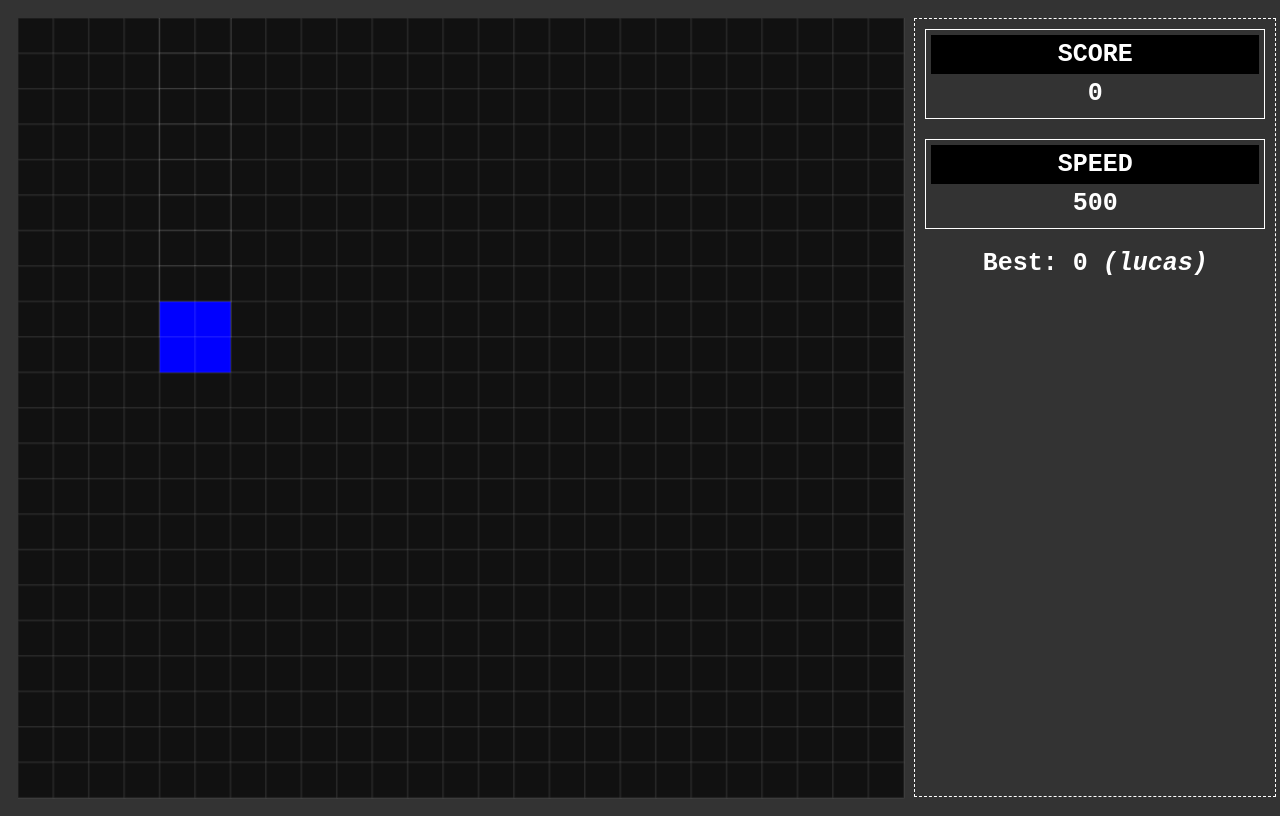
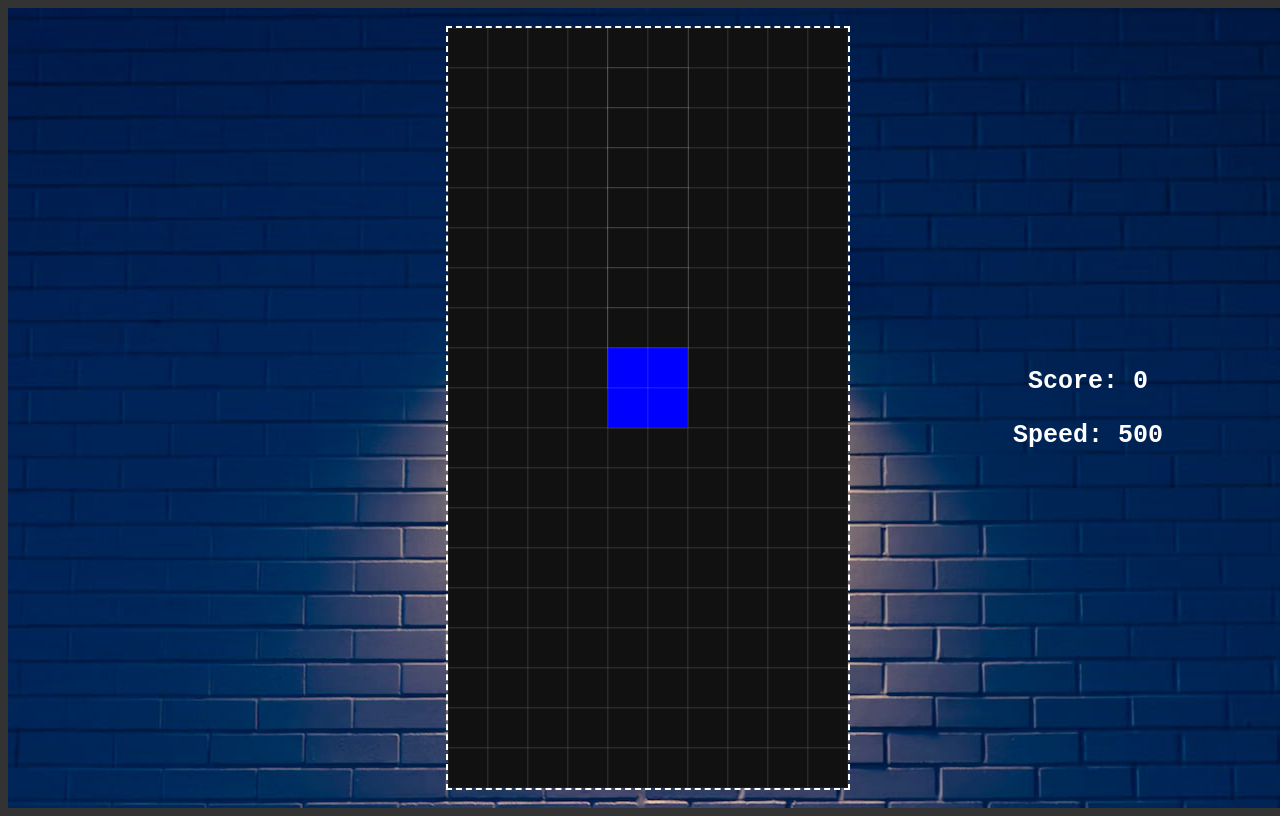
Before and after one commit to lluukinha/tetrisJs, a plain HTML site: page index.html in a window 1280 px wide. Drawn offline with Linux system fonts and the light colour scheme.

Commit message:
change game to fit on steamdeck

```diff
--- a/functions.js
+++ b/functions.js
@@ -1,6 +1,6 @@
-const drawBoard = () => {
-    for (let currentRow = 0; currentRow < rowsCount; currentRow++) {
-        for(let currentCol = 0; currentCol < columnsCount; currentCol++) {
+function drawBoard() {
+    for (let currentRow = 0; currentRow < ROW; currentRow++) {
+        for(let currentCol = 0; currentCol < COL; currentCol++) {
             const currentSquareColor = board[currentRow][currentCol];
             drawSquare(currentRow, currentCol, currentSquareColor);
         }
@@ -10,18 +10,18 @@ const drawBoard = () => {
     speedElement.innerHTML = speed;
 }
 
-const drawSquare = (y, x, color) => {
+function drawSquare(y, x, color) {
     ctx.fillStyle = color;
-    ctx.fillRect(x * squareSize, y * squareSize, squareSize, squareSize);
+    ctx.fillRect(x * SQ, y * SQ, SQ, SQ);
 
     if (color == defaultColor) {
         ctx.strokeStyle = defaultBorder;
     }
 
-    ctx.strokeRect(x * squareSize, y * squareSize, squareSize, squareSize);
+    ctx.strokeRect(x * SQ, y * SQ, SQ, SQ);
 }
 
-const randomPiece = () => {
+function randomPiece() {
     const randomPieceNumber = Math.floor(Math.random() * PIECES.length);
     return new Piece(
         PIECES[randomPieceNumber][0],
@@ -29,20 +29,23 @@ const randomPiece = () => {
     );
 }
 
-const drop = () => {
+function drop() {
     const now = Date.now();
     const delta = now - dropStart;
 
-    if (delta > speed && canMove) {
+    if (delta > speed) {
         piece.moveDown();
         dropStart = Date.now();
     }
 
-    if (canMove) requestAnimationFrame(drop);
+    requestAnimationFrame(drop);
 }
 
-const CONTROL = (event) => {
-    if (!canMove) return;
+function CONTROL(event) {
+
+    if (!canMove) {
+        return false;
+    }
 
     const moveFunctions = {
         ArrowLeft() {
@@ -66,50 +69,49 @@ const CONTROL = (event) => {
     movePiece();
 }
 
-const updateRowAndScore = (row) => {
+function updateRowAndScore(row) {
     canMove = false;
 
     for (let y = row; y > 1; y--) {
-        for (let currentCol = 0; currentCol < columnsCount; currentCol++) {
+        for (let currentCol = 0; currentCol < COL; currentCol++) {
             removeRow(y, currentCol);
         }
     }
 
-    for (let currentCol = 0; currentCol < columnsCount; currentCol++) {
+    for (let currentCol = 0; currentCol < COL; currentCol++) {
         board[0][currentCol] = defaultColor;
     }
 
     score += 10;
 
-    if (speed > 100) speed -= 20;
+    if (speed > 100) {
+        speed -= 20;
+    }
 
     canMove = true;
 }
 
-const removeRow = (rowToRemove, colToRemove) => {
+function removeRow(rowToRemove, colToRemove) {
     board[rowToRemove][colToRemove] = board[rowToRemove - 1][colToRemove];
 }
 
-const gameOver = async () => {
-    const willContinue = await confirm("Game over! Continue?");
-    if (willContinue) {
+function gameOver() {
+    let warning = confirm("Game over! Continue?");
+
+    if (warning) {
         resetGame();
-    } else {
-        canMove = false;
-        speed = 0;
     }
-
 }
 
-const resetGame = () => {
+function resetGame() {
     speed = 500;
     dropStart = Date.now();
     score = 0;
+
     board = [];
-
-    for (let currentRow = 0; currentRow < rowsCount; currentRow++) {
+    for (let currentRow = 0; currentRow < ROW; currentRow++) {
         board[currentRow] = [];
-        for(let currentCol = 0; currentCol < columnsCount; currentCol++) {
+        for(let currentCol = 0; currentCol < COL; currentCol++) {
             board[currentRow][currentCol] = defaultColor;
         }
     }
--- a/game.js
+++ b/game.js
@@ -3,22 +3,21 @@ const ctx = cvs.getContext("2d");
 const scoreElement = document.getElementById("score");
 const speedElement = document.getElementById("speed");
 
-const rowsCount = 22;
-const columnsCount = 25;
-const squareSize = 35;
+const ROW = 19;
+const COL = 10;
+const SQ = 40;
 const defaultColor = "#111111";
 const defaultBorder = "rgba(255,255,255,0.1)";
 
 let canMove = true;
-let isGameOver = false;
 let speed = 500;
 let dropStart = Date.now();
 let score = 0;
 
 let board = [];
-for (let currentRow = 0; currentRow < rowsCount; currentRow++) {
+for (let currentRow = 0; currentRow < ROW; currentRow++) {
     board[currentRow] = [];
-    for(let currentCol = 0; currentCol < columnsCount; currentCol++) {
+    for(let currentCol = 0; currentCol < COL; currentCol++) {
         board[currentRow][currentCol] = defaultColor;
     }
 }
--- a/index.html
+++ b/index.html
@@ -11,64 +11,56 @@
             color: #FFFFFF;
         }
 
-        #tetris {
-            display:block;
+        #score #speed {
+            display: inline-block;
         }
 
-        .game {
-            width: 1270px;
-            height: 790px;
-            padding-left: 10px;
-            display: flex;
-            padding-top: 10px;
-        }
-
-        .sidebar {
-            margin-left: 5px;
-            width: 340px;
-            border: 1px dashed white;
-            height: 757px;
+        div {
             font-size: 25px;
             font-weight: bold;
             font-family: monospace;
             text-align: center;
-            padding: 10px;
         }
 
-        .sidebar-content {
-            display: flex;
-            flex-direction: column;
-            margin-bottom: 20px;
-            border: 1px solid white;
-            padding: 5px;
+        canvas {
+            display:block;
+            margin: 0 auto;
         }
 
-        .sidebar-content > .title {
-            background-color: black;
+        #game {
+            margin: 0 auto;
+            background-color: blue;
+            background-image: url('bg.jpg');
+            background-repeat: no-repeat;
+            background-attachment: fixed;
+            background-position: center top;
+            width: 1280px;
+            height: 800px;
+            display: flex;
+            align-items: center;
         }
 
-        .sidebar-content > .title, .sidebar-content > .sidebar-value {
-            padding: 5px 0px;
+        .side {
+            width: 400px;
+        }
+
+        #tetris {
+            border: 2px dashed white;
         }
     </style>
 
 </head>
 <body>
-    <div class="game">
-        <canvas id="tetris" width="880" height="780"></canvas>
-        <div class="sidebar">
-            <div class="sidebar-content">
-                <span class="title">SCORE</span>
-                <span class="sidebar-value" id="score"></span>
-            </div>
-            <div class="sidebar-content">
-                <span class="title">SPEED</span>
-                <span class="sidebar-value" id="speed"></span>
-            </div>
-
-            <div class="best-score">
-                Best: <span>0</span> <i>(lucas)</i>
-            </div>
+    <div id="game">
+        <div class="left side"></div>
+        <canvas id="tetris" width="400" height="760"></canvas>
+        <div class="right side">
+            <p>
+                Score: <span id="score"></span>
+            </p>
+            <p>
+                Speed: <span id="speed"></span>
+            </p>
         </div>
     </div>
     <script src="piece.js"></script>
--- a/piece.js
+++ b/piece.js
@@ -51,7 +51,7 @@ class Piece {
         if (this.collision(0, 0, nextPattern)) {
             kick = 1;
 
-            if (this.x > columnsCount / 2) {
+            if (this.x > COL / 2) {
                 kick = -1;
             }
         }
@@ -87,7 +87,7 @@ class Piece {
                 let newX = this.x + currentCol + x;
                 let newY = this.y + currentRow + y;
 
-                if (newX < 0 || newX >= columnsCount || newY >= rowsCount) {
+                if (newX < 0 || newX >= COL || newY >= ROW) {
                     return true;
                 }
 
@@ -107,23 +107,24 @@ class Piece {
         canMove = false;
         for (let currentRow = 0; currentRow < this.activePiece.length; currentRow++) {
             for (let currentCol = 0; currentCol < this.activePiece.length; currentCol++) {
-                if (!this.activePiece[currentRow][currentCol]) continue;
+                if (!this.activePiece[currentRow][currentCol]) {
+                    continue;
+                }
 
                 if (this.y + currentRow < 0) {
-                    console.log('bring game over');
                     gameOver();
-                    return;
+                    break;
                 }
 
                 board[this.y + currentRow][this.x + currentCol] = this.color;
             }
         }
 
-        for (let currentRow = 0; currentRow < rowsCount; currentRow++) {
+        for (let currentRow = 0; currentRow < ROW; currentRow++) {
 
             let isRowFull = true;
 
-            for (let currentCol = 0; currentCol < columnsCount; currentCol++) {
+            for (let currentCol = 0; currentCol < COL; currentCol++) {
                 const currentSquareColor = board[currentRow][currentCol];
                 isRowFull = isRowFull && (currentSquareColor !== defaultColor);
             }
```
Also changed, not shown: bg.jpg (added).
